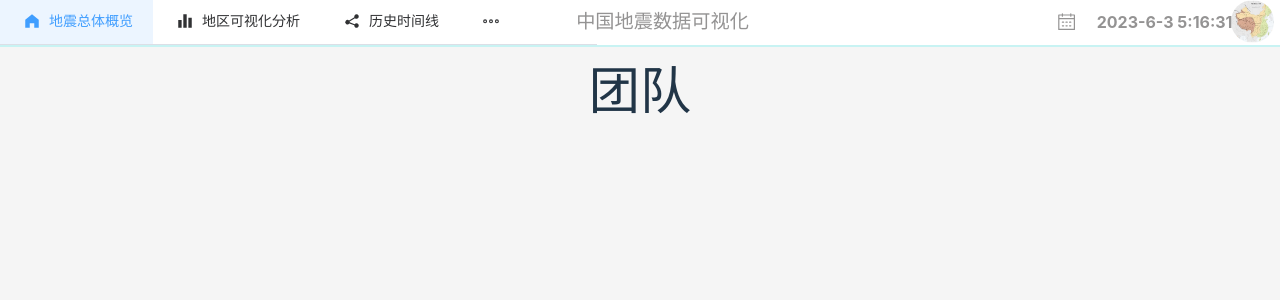
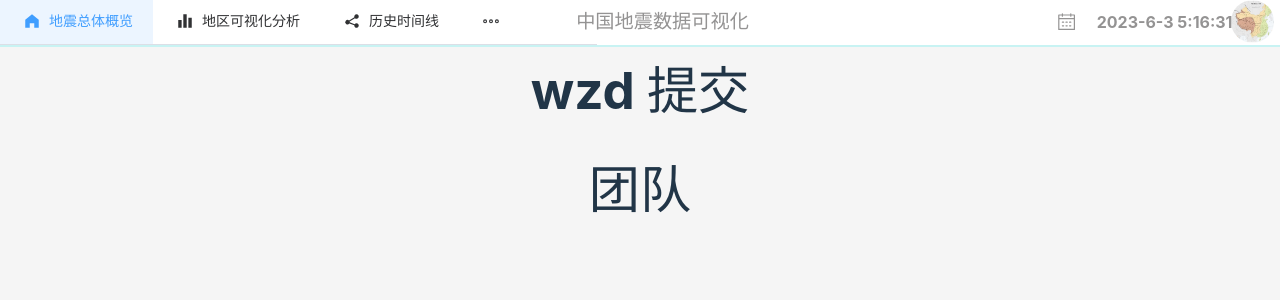
Before and after one commit to xSp1231/earthquake_front, a Vue app: page /main/team in a window 1280 px wide. Shown: the top 300 px of the page. Built offline with nearby package versions, Linux system fonts and the light colour scheme.

Commit message:
使用wzd电脑测试团队协作

```diff
--- a/package.json
+++ b/package.json
@@ -13,7 +13,7 @@
     "axios": "^1.4.0",
     "echarts": "^5.4.2",
     "echarts-wordcloud": "^2.1.0",
-    "element-plus": "^2.3.5",
+    "element-plus": "^2.3.6",
     "vue": "^3.2.47",
     "vue-router": "^4.2.1",
     "vuex": "^4.0.2"
--- a/src/views/Team.vue
+++ b/src/views/Team.vue
@@ -1,4 +1,5 @@
 <template>
+  <h1>wzd 提交 </h1>
 <h1>团队</h1>
 </template>
 
```
Also changed, not shown: 1 other file (tests, documents, lock files or other folders).
